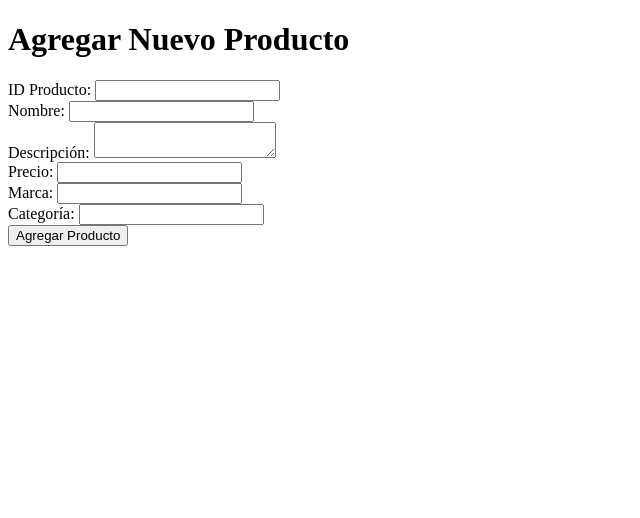
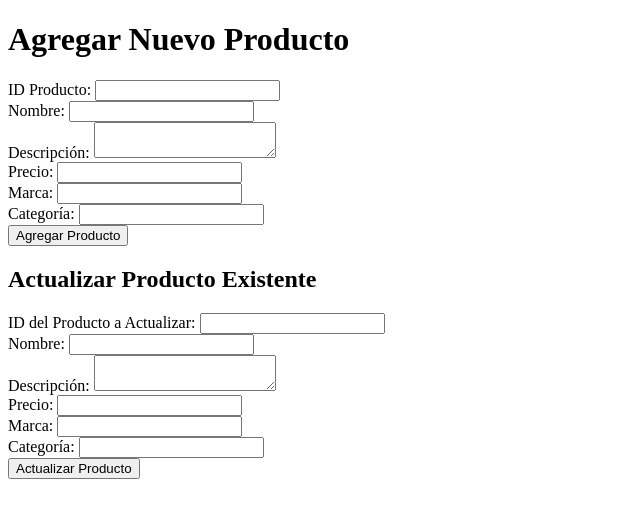
Before and after one commit to Yisus2328/integracion, a Django app: page /agregar_producto/ in a window 1280 px wide. Shown: the top 518 px of the page, without its empty margins (0-640 px from the left). Run offline with Django 5.2, Linux system fonts and the light colour scheme.

Commit message:
Js simplificados

```diff
--- /dev/null
+++ b/tienda/Static/js/productos.js
@@ -0,0 +1,212 @@
+//Funcion para agregar productos
+async function enviarProducto() {
+    const formData = new FormData(document.getElementById('agregarProductoForm'));
+    const productoData = {};
+    formData.forEach((value, key) => {
+        productoData[key] = value;
+    });
+
+    try {
+        const apiUrl = 'http://127.0.0.1:8001/producto/agregar_prod'; // <---- URL de tu API FastAPI
+
+        const response = await fetch(apiUrl, {
+            method: 'POST',
+            headers: {
+                'Content-Type': 'application/json',
+                'X-CSRFToken': document.querySelector('[name=csrfmiddlewaretoken]').value,
+            }, // <-- Coma eliminada
+            body: JSON.stringify(productoData),
+        });
+
+        const result = await response.json();
+        document.getElementById('mensaje-agregar').textContent = result.mensaje || (response.statusText);
+
+        if (response.ok) {
+            document.getElementById('agregarProductoForm').reset(); // Limpiar el formulario en caso de éxito
+        } else {
+            console.error('Error al agregar producto:', result.detail || response.statusText);
+        }
+
+    } catch (error) {
+        console.error('Error de conexión:', error);
+        document.getElementById('mensaje').textContent = 'Error de conexión con la API';
+    }
+}
+
+//Funcion para actualizar productos
+
+async function actualizarProducto() {
+    const idActualizar = document.getElementById('id_actualizar').value;
+
+    if (!idActualizar) {
+        document.getElementById('mensaje-actualizar').textContent = 'Por favor, ingresa el ID del producto a actualizar.';
+        return;
+    }
+
+    const formData = new FormData(document.getElementById('actualizarProductoForm'));
+    const productoData = {};
+    formData.forEach((value, key) => {
+        // Solo incluimos los campos que tienen un valor
+        const originalKey = key.replace('_actualizar', ''); // Removemos el sufijo "_actualizar"
+        if (value) {
+            productoData[originalKey] = value;
+        }
+    });
+
+    const apiUrl = `http://127.0.0.1:8001/producto/${idActualizar}`; // URL de tu API FastAPI para actualizar
+
+    try {
+        const response = await fetch(apiUrl, {
+            method: 'PUT', // Usamos el método PUT para actualizar
+            headers: {
+                'Content-Type': 'application/json',
+                'X-CSRFToken': document.querySelector('[name=csrfmiddlewaretoken]').value,
+            },
+            body: JSON.stringify(productoData),
+        });
+
+        const result = await response.json();
+        document.getElementById('mensaje-actualizar').textContent = result.mensaje || result.detail || response.statusText;
+
+        if (response.ok) {
+            document.getElementById('actualizarProductoForm').reset(); // Limpiar el formulario en caso de éxito
+        } else {
+            console.error('Error al actualizar producto:', result.detail || response.statusText);
+        }
+
+    } catch (error) {
+        console.error('Error de conexión:', error);
+        document.getElementById('mensaje-actualizar').textContent = 'Error de conexión con la API al intentar actualizar.';
+    }
+}
+
+//Funcion para listar y cargar todos los productos
+
+async function cargarProductos() {
+    const apiUrl = 'http://127.0.0.1:8001/producto/'; // URL de tu API FastAPI para listar todos los productos
+
+    try {
+        const response = await fetch(apiUrl);
+        if (!response.ok) {
+            throw new Error(`HTTP error! status: ${response.status}`);
+        }
+        const productos = await response.json();
+        mostrarProductos(productos);
+
+    } catch (error) {
+        console.error('Error al cargar productos:', error);
+        document.getElementById('productos-tbody').innerHTML = '<tr><td colspan="3">Error al cargar los productos.</td></tr>';
+    }
+}
+
+function mostrarProductos(productos) {
+    const tbody = document.getElementById('productos-tbody');
+    tbody.innerHTML = ''; // Limpiar la tabla antes de mostrar los productos
+
+    productos.forEach(producto => {
+        const row = tbody.insertRow();
+
+        const idCell = row.insertCell();
+        idCell.textContent = producto.id_producto;
+
+        const nombreCell = row.insertCell();
+        nombreCell.textContent = producto.nombre;
+    });
+}
+
+//Funcion para buscar productos
+
+async function buscarProductoPorId() {
+    const idBuscar = document.getElementById('id_buscar').value;
+    const resultadoDiv = document.getElementById('resultado-busqueda');
+    resultadoDiv.innerHTML = ''; // Limpiar resultados anteriores
+
+    if (!idBuscar) {
+        resultadoDiv.textContent = 'Por favor, ingresa el ID del producto a buscar.';
+        return;
+    }
+
+    const apiUrl = `http://127.0.0.1:8001/producto/${idBuscar}`; // URL de tu API FastAPI para buscar por ID
+
+    try {
+        const response = await fetch(apiUrl);
+
+        if (response.ok) {
+            const producto = await response.json();
+            let detalles = `<h3>Producto Encontrado:</h3>`;
+            for (const key in producto) {
+                if (producto.hasOwnProperty(key)) {
+                    detalles += `<p><strong>${key}:</strong> ${producto[key]}</p>`;
+                }
+            }
+            resultadoDiv.innerHTML = detalles;
+        } else if (response.status === 404) {
+            resultadoDiv.textContent = `No se encontró ningún producto con el ID: ${idBuscar}`;
+        } else {
+            const error = await response.json();
+            resultadoDiv.textContent = `Error al buscar el producto: ${error.detail || response.statusText}`;
+            console.error('Error al buscar producto:', error);
+        }
+
+    } catch (error) {
+        console.error('Error de conexión:', error);
+        resultadoDiv.textContent = 'Error de conexión con la API al intentar buscar.';
+    }
+}
+
+//Funcion para eliminar productos
+
+async function eliminarProducto() {
+    const idEliminar = document.getElementById('id_eliminar').value;
+
+    if (!idEliminar) {
+        document.getElementById('mensaje-eliminar').textContent = 'Por favor, ingresa el ID del producto a eliminar.';
+        return;
+    }
+
+    const apiUrl = `http://127.0.0.1:8001/producto/${idEliminar}`; // URL de tu API FastAPI para eliminar
+    const csrfToken = document.querySelector('[name=csrfmiddlewaretoken]').value;
+
+    try {
+        const response = await fetch(apiUrl, {
+            method: 'DELETE',
+            headers: {
+                'X-CSRFToken': csrfToken,
+            },
+        });
+
+        const result = await response.json();
+        document.getElementById('mensaje-eliminar').textContent = result.mensaje || result.detail || response.statusText;
+
+        if (response.ok) {
+            document.getElementById('eliminarProductoForm').reset();
+            // Aquí podrías recargar la lista de productos para que se refleje la eliminación
+            // Por ejemplo: cargarProductos(); (si tienes una función para listar)
+        } else {
+            console.error('Error al eliminar producto:', result.detail || response.statusText);
+        }
+
+    } catch (error) {
+        console.error('Error de conexión:', error);
+        document.getElementById('mensaje-eliminar').textContent = 'Error de conexión con la API al intentar eliminar.';
+    }
+}
+
+
+function inicializarProductos() {
+
+    const botonesEliminar = document.querySelectorAll('.boton-eliminar-producto');
+    botonesEliminar.forEach(boton => {
+    boton.addEventListener('click', function() {
+    const id = this.dataset.id;
+    eliminarProducto(id);
+    });
+    });
+
+
+    if (document.getElementById('productos-tbody')) {
+        cargarProductos();
+    }
+}
+
+window.onload = inicializarProductos;
--- a/tienda/Templates/agregar_producto.html
+++ b/tienda/Templates/agregar_producto.html
@@ -2,7 +2,7 @@
 <!DOCTYPE html>
 <html>
 <head>
-    <title>Agregar Producto</title>
+    <title>Agregar / Actualizar Producto</title>
 </head>
 <body>
     <h1>Agregar Nuevo Producto</h1>
@@ -33,9 +33,41 @@
             <input type="text" id="categoria" name="categoria" required>
         </div>
         <button type="button" onclick="enviarProducto()">Agregar Producto</button>
-        <div id="mensaje"></div>
+        <div id="mensaje-agregar"></div>
     </form>
 
-    <script src="{% static 'js/agregar_producto.js' %}"></script>
+    <h2>Actualizar Producto Existente</h2>
+    <form id="actualizarProductoForm">
+        {% csrf_token %}
+        <div>
+            <label for="id_actualizar">ID del Producto a Actualizar:</label>
+            <input type="text" id="id_actualizar" name="id_actualizar" required>
+        </div>
+        <div>
+            <label for="nombre_actualizar">Nombre:</label>
+            <input type="text" id="nombre_actualizar" name="nombre_actualizar">
+        </div>
+        <div>
+            <label for="descripcion_actualizar">Descripción:</label>
+            <textarea id="descripcion_actualizar" name="descripcion_actualizar"></textarea>
+        </div>
+        <div>
+            <label for="precio_actualizar">Precio:</label>
+            <input type="number" step="0.01" id="precio_actualizar" name="precio_actualizar">
+        </div>
+        <div>
+            <label for="marca_actualizar">Marca:</label>
+            <input type="text" id="marca_actualizar" name="marca_actualizar">
+        </div>
+        <div>
+            <label for="categoria_actualizar">Categoría:</label>
+            <input type="text" id="categoria_actualizar" name="categoria_actualizar">
+        </div>
+        <button type="button" onclick="actualizarProducto()">Actualizar Producto</button>
+        <div id="mensaje-actualizar"></div>
+    </form>
+
+    <script src="{% static 'js/productos.js' %}"></script>
+
 </body>
 </html>
--- a/tienda/Templates/listar_productos.html
+++ b/tienda/Templates/listar_productos.html
@@ -14,7 +14,6 @@
             <tr>
                 <th>ID</th>
                 <th>Nombre</th>
-                <th>Acciones</th>
             </tr>
         </thead>
         <tbody id="productos-tbody">
@@ -42,8 +41,7 @@
         <div id="mensaje-eliminar"></div>
     </form>
 
-    <script src="{% static 'js/listar_productos.js' %}"></script>
-    <script src="{% static 'js/eliminar_productos.js' %}"></script>
-    <script src="{% static 'js/buscar_producto.js' %}"></script>
+    <script src="{% static 'js/productos.js' %}"></script>
+
 </body>
 </html>
```
Also changed, not shown: tienda/Static/js/agregar_producto.js (deleted, +0 -33 lines), tienda/Static/js/buscar_producto.js (deleted, +0 -37 lines), tienda/Static/js/eliminar_productos.js (deleted, +0 -35 lines), tienda/Static/js/listar_productos.js (deleted, +0 -45 lines).
